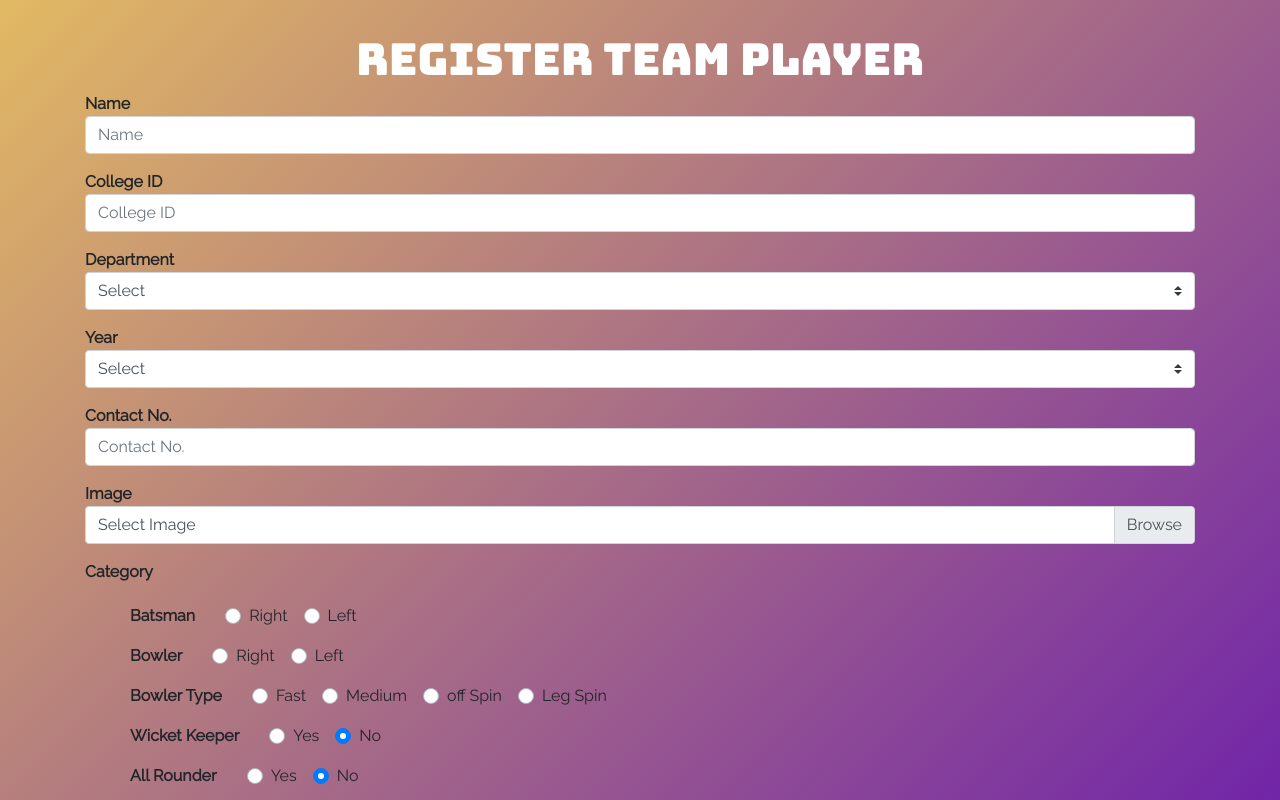
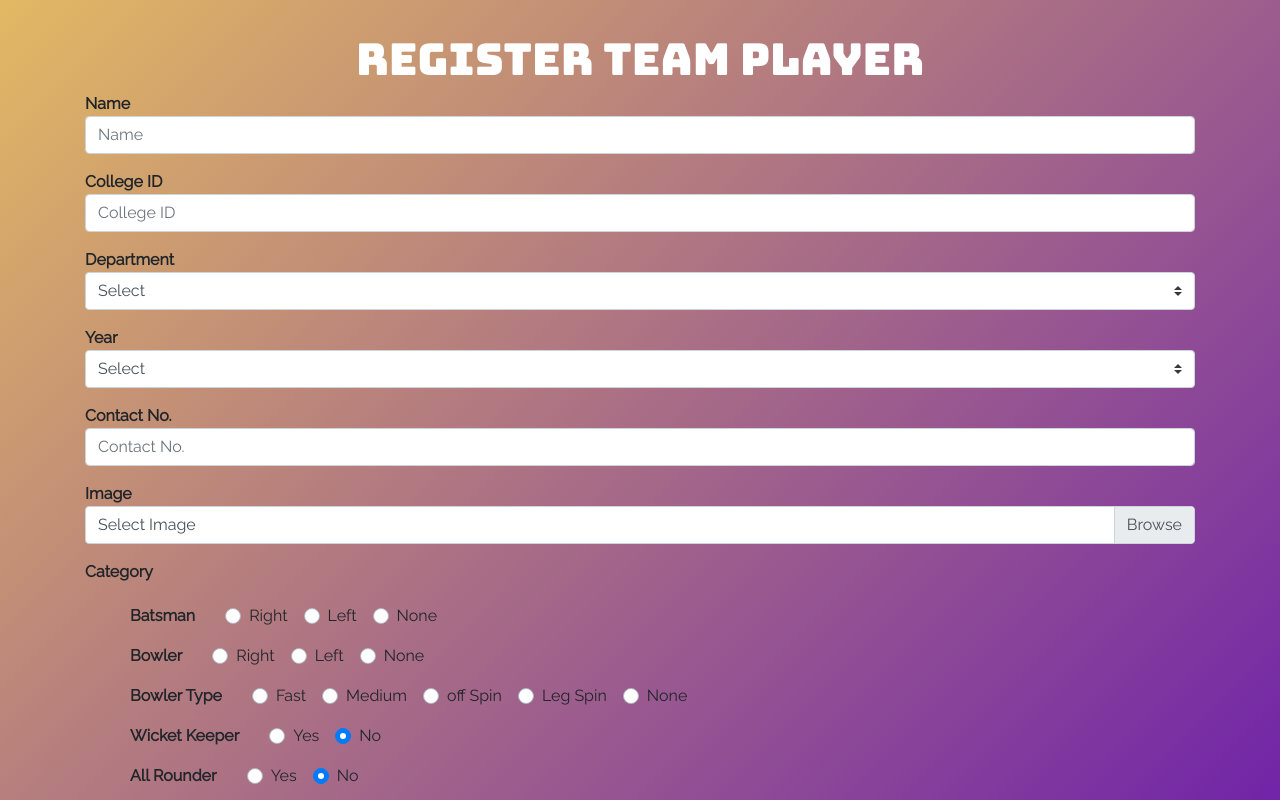
Before and after one commit to bvmites/bvm-premier-league, a Vue app: page /#/register in a window 1280 px wide. Shown: the top 800 px of the page. Built offline with nearby package versions, Linux system fonts and the light colour scheme; what vue-resource would draw is missing.

Commit message:
add none option

```diff
--- a/src/views/Home.vue
+++ b/src/views/Home.vue
@@ -1,5 +1,5 @@
 <template>
-  <div id="home" @keyup.esc="console.log('keypressed')">
+  <div id="home">
 
     <!--Players-->
     <div class="main" v-if="players.length > 0">
--- a/src/views/Register.vue
+++ b/src/views/Register.vue
@@ -52,6 +52,7 @@
                 <div class="options">
                   <b-form-radio value="right">Right</b-form-radio>
                   <b-form-radio value="left">Left</b-form-radio>
+                  <b-form-radio value="none">None</b-form-radio>
                 </div>
               </b-form-radio-group>
             </b-form-row>
@@ -65,6 +66,7 @@
                 <div class="options">
                   <b-form-radio value="right">Right</b-form-radio>
                   <b-form-radio value="left">Left</b-form-radio>
+                  <b-form-radio value="none">None</b-form-radio>
                 </div>
               </b-form-radio-group>
             </b-form-row>
@@ -80,6 +82,7 @@
                   <b-form-radio value="medium">Medium</b-form-radio>
                   <b-form-radio value="off-spin">off Spin</b-form-radio>
                   <b-form-radio value="leg-spin">Leg Spin</b-form-radio>
+                  <b-form-radio value="none">None</b-form-radio>
                 </div>
               </b-form-radio-group>
             </b-form-row>
@@ -140,7 +143,8 @@ export default {
         {text: "select", value: null},
         {text: "Gold", value: 'gold'},
         {text: "Silver", value: 'silver'},
-        {text: "Bronze", value: 'bronze'}
+        {text: "Bronze", value: 'bronze'},
+        {text: "None", value: 'none'}
       ],
       departmentOptions: [
         {text: "Select", value: null},
```
Also changed, not shown: public/img/icons/android-chrome-192x192.png, public/img/icons/android-chrome-512x512.png, public/manifest.json, 12 other files (tests, documents, lock files or other folders).
